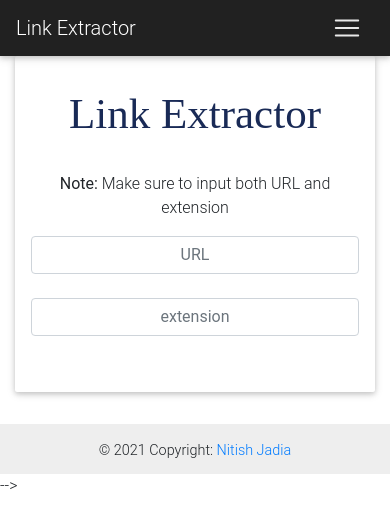
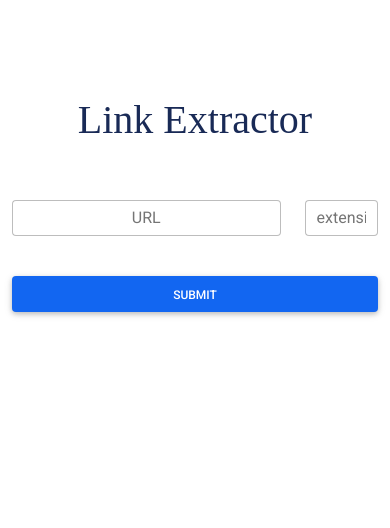
Before and after one commit to jadia/link-extractor, a Flask app: page / in a window 390 px wide. Shown: the top 528 px of the page. Run offline with Flask 2, Linux system fonts and the light colour scheme; some libraries are stand-ins or nearby versions; some web fonts are replaced.

Commit message:
Redesign front page
* Add mobile support

```diff
--- a/app.py
+++ b/app.py
@@ -4,7 +4,6 @@ from extract import GetFileLinks
 from datetime import datetime as dt
 import shortuuid
 import os
-
 
 URL_TXT_DIR = 'files'
 if not os.path.exists(URL_TXT_DIR):
@@ -70,3 +69,4 @@ def not_found(e):
 
 if __name__ == "__main__":
     app.run(host='0.0.0.0', port=80)
+    # app.run(host='0.0.0.0', port=4000, debug=True) # Local testing
--- a/static/styles/main.css
+++ /dev/null
@@ -1,14 +0,0 @@
-/* .active-pink-4 input[type=text]:focus:not([readonly]) {
-    border: 1px solid #f48fb1;
-    box-shadow: 0 0 0 1px #f48fb1;
-} */
-
-/* .active-pink-3 input[type=text] {
-    border: 1px solid #f48fb1;
-    box-shadow: 0 0 0 1px #f48fb1;
-} */
-
-.overflow-custom {
-    height:63vh;
-    overflow: scroll;
-}
--- a/templates/includes/_navbar.html
+++ /dev/null
@@ -1,30 +0,0 @@
-<nav class="navbar navbar-default navbar-dark bg-dark">
-    <a class="navbar-brand" href="/">{{app_name}}</a>
-    <button class="navbar-toggler" type="button" data-toggle="collapse" data-target="#navbarsExampleDefault"
-        aria-controls="navbarsExampleDefault" aria-expanded="false" aria-label="Toggle navigation">
-        <span class="navbar-toggler-icon"></span>
-    </button>
-
-    <div class="collapse navbar-collapse" id="navbarsExampleDefault">
-        <ul class="navbar-nav mr-auto">
-            <li class="nav-item">
-                <a class="nav-link" href="/">Home <span class="sr-only">(current)</span></a>
-            </li>
-            <li class="nav-item">
-                <a class="nav-link" href="#">About us</a>
-            </li>
-            <!-- <li class="nav-item">
-                <a class="nav-link disabled" href="#" tabindex="-1" aria-disabled="true">Disabled</a>
-            </li>
-            <li class="nav-item dropdown">
-                <a class="nav-link dropdown-toggle" href="#" id="dropdown01" data-toggle="dropdown" aria-haspopup="true"
-                    aria-expanded="false">Dropdown</a>
-                <div class="dropdown-menu" aria-labelledby="dropdown01">
-                    <a class="dropdown-item" href="#">Action</a>
-                    <a class="dropdown-item" href="#">Another action</a>
-                    <a class="dropdown-item" href="#">Something else here</a>
-                </div>
-            </li> -->
-        </ul>
-    </div>
-</nav>
--- a/templates/index.html
+++ b/templates/index.html
@@ -2,71 +2,65 @@
 
 {% block body %}
 {% from "includes/_formhelpers.html" import render_field %}
-<div class="jumbotron text-center">
+
+<!-- Spinner when form is submitted -->
+
+<script type="text/javascript">
+    window.onsubmit = function spinner() {
+        var submit_button = document.getElementById("submit-button")
+        var loading_button = document.createElement('div')
+        loading_button.className = "d-flex justify-content-center"
+        loading_button.innerHTML = '<div class="spinner-border text-danger" role="status"><span class="visually-hidden">Loading...</span></div></div>';
+        submit_button.parentNode.replaceChild(loading_button, submit_button);
+    }
+</script>
+
+<div class="container-sm my-5">
+    <div class="row align-self-center">
         <style>
             h1 {
                 font-family: 'Allerta Stencil';
-            font-size: 43px;
+                font-size: 250%;
                 color: #192a56;
                 /* color: #491c2b; */
             }
         </style>
-    <h1 class="senti">{{app_name}}</h1> <br />
-    <!-- Search form -->
-    <style>
-        .active-pink-4 input[type=text]:focus:not([readonly]) {
-            border: 1px solid #4cd137;
-            box-shadow: 0 0 0 1px #4cd137;
-            /* #f76293 */
-        }
-
-        .active-pink-4 input[type=text]:hover:not([readonly]) {
-            border: 1px solid #f13272;
-            box-shadow: 0 0 0 1px #f13272;
-            /* #f48fb1 */
-        }
-    </style>
-    <div class="text-center">
-        <p> <b>Note:</b> Make sure to input both URL and extension</p>
+        <h1 class="text-center">{{app_name}}</h1> <br />
     </div>
-    <!-- Search form -->
-
-    <form method="POST" action="">
+</div>
+<div class="container-lg">
+    <form method="POST" id='url-submit-form' action="">
         {{ form.csrf }}
-        <div class="active-pink-3 active-pink-4 mb-4">
-            <input class="form-control text-center" id="input_url" name="input_url" type="text"
+        <div class="row">
+            <div class="col-9">
+                <div class="form-outline mb-4">
+                    <input class="form-control text-center" id="input_url" name="input_url" type="url"
                     placeholder="URL" aria-label="Search">
                 </div>
-        <div class="active-pink-3 active-pink-4 mb-4">
+            </div>
+            <div class="col-3">
+                <div class="form-outline mb-4">
                     <input class="form-control text-center" id="extension" name="extension" type="text"
                         placeholder="extension" aria-label="Search">
+
+                </div>
+            </div>
+        </div>
+        <div class="row mt-3">
+            <!-- <div class="d-grid gap-2 col-6 mx-auto justify-content-md-center"> -->
+                <div id="submit-button" class="d-grid gap-2">
+                    <input class="btn btn-primary" type="submit" value="Submit" />
+                </div>
+            <!-- </div> -->
         </div>
     </form>
-    <!-- spinner when tweets are extracted in the background -->
-    <script type="text/javascript">
-        function spinner() {
-            document.getElementById("spinner").innerHTML = '<div class="spinner-border text-danger" role="status"> <span class="sr-only">Loading...</span> </div>';
-            document.forms[0].submit();
-        }
-    </script>
-    <script>
+</div>
 
-        document.getElementById('extension').addEventListener('keypress', function (event) {
-            if (event.keyCode == 13) {
-                spinner();
-            }
-        });
-    </script>
-    <div id="spinner"></div>
-    {% if error %}
-    <p class=error><strong>Error:</strong> {{ error }}
-        {% endif %}
-
-</div>
 
 <div id="flash"></div>
 {% if invalid %}
 <p>{{ invalid }}</p>
 {% endif %}
 
+<!-- end body block -->
 {% endblock %}
--- a/templates/layout.html
+++ b/templates/layout.html
@@ -1,57 +1,33 @@
 <!DOCTYPE html>
-<html>
-
+<html lang="en">
 <head>
-    <meta charset="utf-8">
+    <meta charset="UTF-8">
     <meta http-equiv="X-UA-Compatible" content="IE=edge">
+    <meta name="viewport" content="width=device-width, initial-scale=1.0">
+    <title>Link Extractor</title>
+    <!-- Font Awesome -->
+    <link
+    href="https://cdnjs.cloudflare.com/ajax/libs/font-awesome/5.15.1/css/all.min.css"
+    rel="stylesheet"
+    />
+    <!-- Google Fonts -->
+    <link
+    href="https://fonts.googleapis.com/css?family=Roboto:300,400,500,700&display=swap"
+    rel="stylesheet"
+    />
+    <!-- MDB -->
+    <link
+    href="https://cdnjs.cloudflare.com/ajax/libs/mdb-ui-kit/3.5.0/mdb.min.css"
+    rel="stylesheet"
+    />
     <link href='https://fonts.googleapis.com/css?family=Allerta Stencil' rel='stylesheet'>
-    <link rel="stylesheet" href="https://stackpath.bootstrapcdn.com/bootstrap/4.3.1/css/bootstrap.min.css">
-    <!-- Font Awesome -->
-    <link rel="stylesheet" href="https://use.fontawesome.com/releases/v5.7.0/css/all.css">
-    <!-- Bootstrap core CSS -->
-    <link href="https://cdnjs.cloudflare.com/ajax/libs/twitter-bootstrap/4.3.1/css/bootstrap.min.css" rel="stylesheet">
-    <!-- Material Design Bootstrap -->
-    <link href="https://cdnjs.cloudflare.com/ajax/libs/mdbootstrap/4.7.4/css/mdb.min.css" rel="stylesheet">
-    <link rel= "stylesheet" type= "text/css" href= "{{ url_for('static',filename='styles/main.css') }}">
-    <title>Link Extractor</title>
 </head>
-
-<body>
-    {% include 'includes/_navbar.html' %}
-    <div class="container">
-        {% block body %}{% endblock %}
-    </div>
-    <script src="https://stackpath.bootstrapcdn.com/bootstrap/4.3.1/js/bootstrap.min.js"></script>
-    <script src="https://stackpath.bootstrapcdn.com/bootstrap/4.3.1/js/bootstrap.bundle.min.js"></script>
-    <!-- JQuery -->
-    <script type="text/javascript" src="https://cdnjs.cloudflare.com/ajax/libs/jquery/3.3.1/jquery.min.js"></script>
-    <!-- Bootstrap tooltips -->
-    <script type="text/javascript"
-        src="https://cdnjs.cloudflare.com/ajax/libs/popper.js/1.14.4/umd/popper.min.js"></script>
-    <!-- Bootstrap core JavaScript -->
-    <script type="text/javascript"
-        src="https://cdnjs.cloudflare.com/ajax/libs/twitter-bootstrap/4.3.1/js/bootstrap.min.js"></script>
-    <!-- MDB core JavaScript -->
-    <script type="text/javascript"
-        src="https://cdnjs.cloudflare.com/ajax/libs/mdbootstrap/4.7.4/js/mdb.min.js"></script>
+<body class="py-5">
+    {% block body %}{% endblock %}
+    <!-- MDB -->
+    <script
+    type="text/javascript"
+    src="https://cdnjs.cloudflare.com/ajax/libs/mdb-ui-kit/3.5.0/mdb.min.js"
+    ></script>
 </body>
-<!-- Footer -->
-<style>
-    .footer {
-        position: absolute;
-        bottom: 0;
-        width: 100%;
-        /* Set the fixed height of the footer here */
-        height: 50px;
-        background-color: #f5f5f5;
-    }
-</style>
-
-<footer class="footer font-small grey lighten-3 position-relative">
-    <div class="footer-copyright text-center py-3">
-        © {{now.year}} Copyright: <a href="http://jadia.dev">Nitish Jadia</a>
-    </div>
-</footer> -->
-<!-- Footer -->
-
 </html>
--- a/templates/result.html
+++ b/templates/result.html
@@ -23,7 +23,7 @@
     class="btn btn-primary btn-lg btn-block">Download URI file</button>
     <br>
 </div>
-<div class="container">
+<div class="container my-1">
     <!-- Button to go back to the home -->
     <button type="button" onclick="window.location.href='{{ url_for( 'index' ) }}';"
     class="btn btn-danger btn-lg btn-block">Back to Home</button>
```
Also changed, not shown: README.md. Lines whose indentation alone changed are shown as unchanged.
